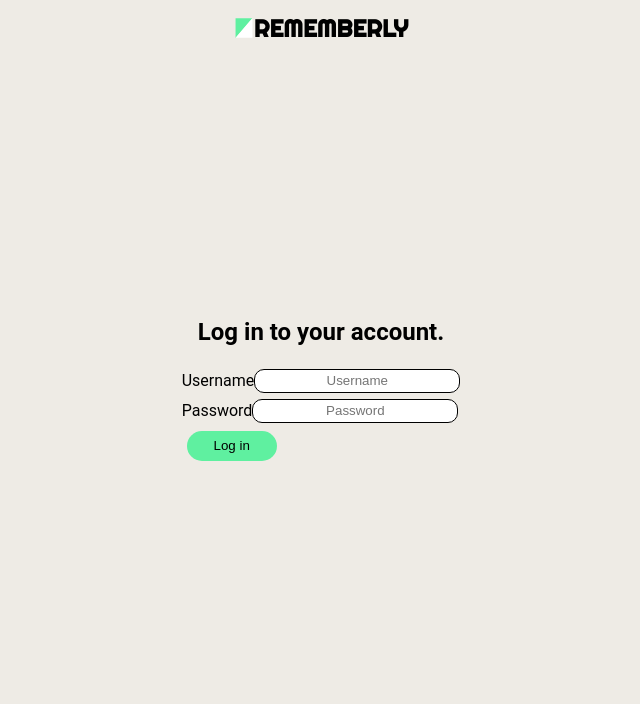
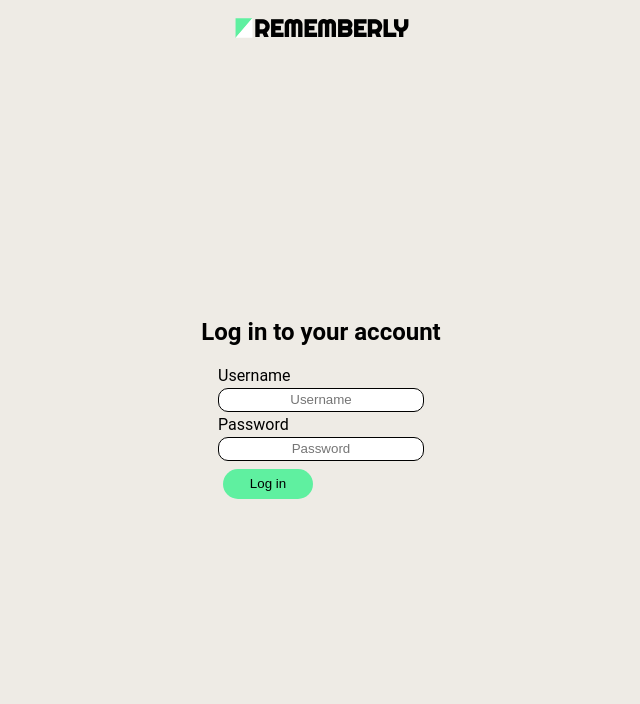
Before and after one commit to ooakhu/Rememberly, a Django app: page /users/login/ in a window 1280 px wide. Shown: the top 704 px of the page, without its empty margins (319-959 px from the left). Run offline with Django 3.2, Linux system fonts and the light colour scheme; some libraries are stand-ins or nearby versions.

Commit message:
minor changes

```diff
--- a/remapp/forms.py
+++ b/remapp/forms.py
@@ -1,6 +1,5 @@
 from django import forms
 from .models import Topic, Entry
-
 
 class TopicForm(forms.ModelForm):
     class Meta:
--- a/remapp/static/css/remapp.css
+++ b/remapp/static/css/remapp.css
@@ -144,3 +144,9 @@ input {
 input:focus {
     outline: none;
 }
+
+.form-group {
+    display: flex;
+    flex-direction: column;
+
+}
--- a/users/templates/users/login.html
+++ b/users/templates/users/login.html
@@ -35,7 +35,7 @@
 {#                    <input type = "hidden" name = "next" value="{% url 'remapp:index' %}" />#}
 {#                </form>#}
             {% block header %}
-              <h2>Log in to your account.</h2>
+              <h2>Log in to your account</h2>
             {% endblock header %}
 
 
--- a/users/templates/users/register.html
+++ b/users/templates/users/register.html
@@ -27,7 +27,10 @@
             <div class="register-container">
                 <form method = "post" action="{% url 'users:register' %}">
                     {% csrf_token %}
-                    {% bootstrap_form form layout='inline'%}
+                    <div class="form-group">
+                        {% bootstrap_form form layout='inline'%}
+                    </div>
+
                     {% buttons %}
                      <button name="submit">register</button>
                     {% endbuttons %}
```
